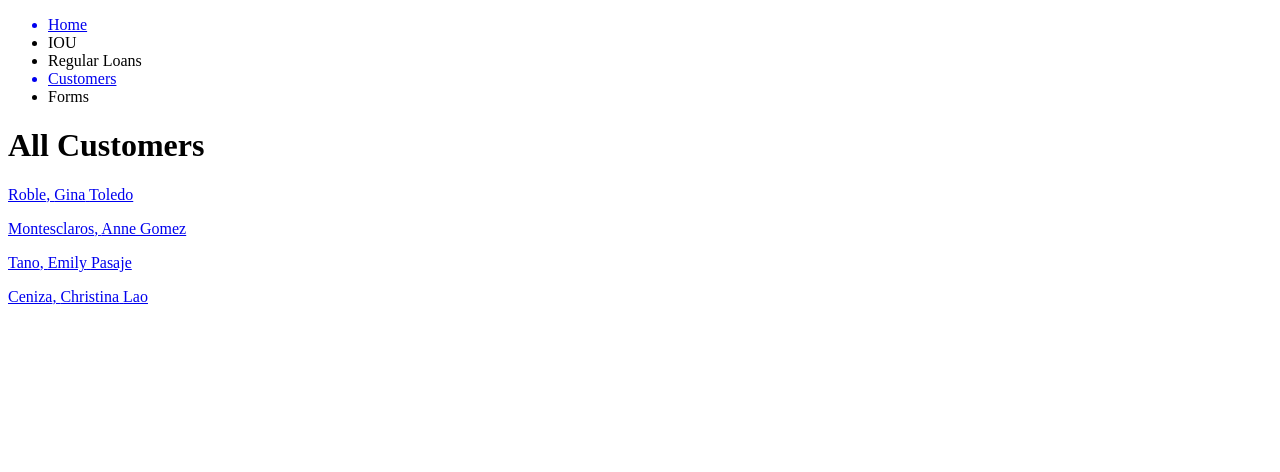
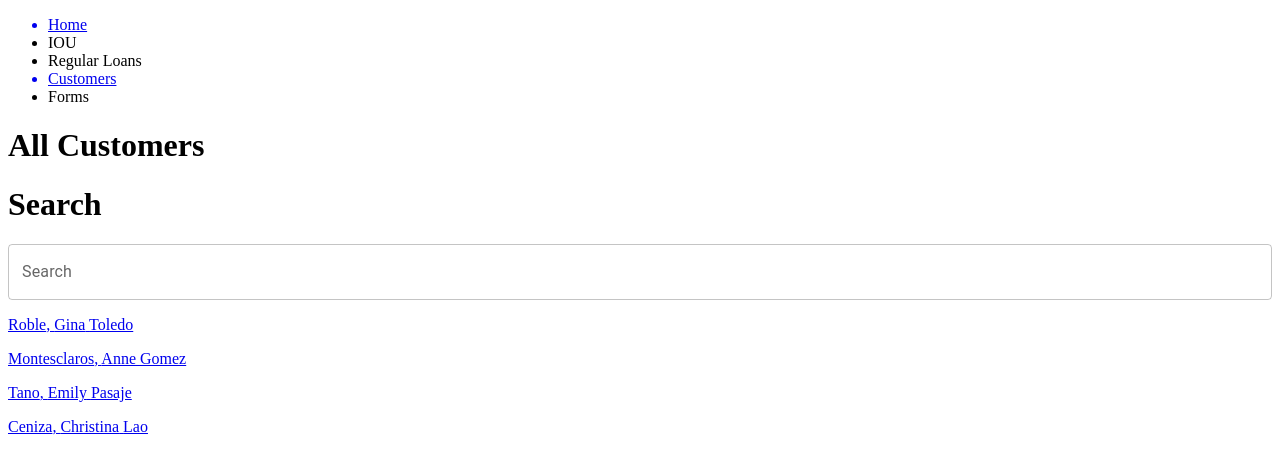
Before and after one commit to claudette-cabahug/vive-slams, a React app: page /customers in a window 1280 px wide. Shown: the top 472 px of the page. Built offline with nearby package versions, Linux system fonts and the light colour scheme; the HTML template or start-up script is replaced by a standard one.

Commit message:
create a search bar to customers list -- functionality still not working

```diff
--- a/src/client/components/Customers.jsx
+++ b/src/client/components/Customers.jsx
@@ -2,6 +2,7 @@ import React, { Component } from 'react'
 
 import customers from '../../data/customers'
 
+import SearchBar from './SearchBar'
 import CustomerCard from './CustomerCard'
 
 export default class Customers extends Component {
@@ -9,6 +10,7 @@ export default class Customers extends Component {
     return (
       <div>
         <h1>All Customers</h1>
+        <SearchBar />
         <div>
           {customers.map(customer => {
             return <CustomerCard key={customer.id} customer={customer} />
--- /dev/null
+++ b/src/client/components/SearchBar.jsx
@@ -0,0 +1,22 @@
+import React, { Component } from 'react'
+import TextField from "@mui/material/TextField"
+
+export default class SearchBar extends Component {
+
+  render() {
+    return (
+    <div className="main">
+      <h1>Search</h1>
+      <div className="search">
+        <TextField
+          id="outlined-basic"
+          variant="outlined"
+          fullWidth
+          label="Search"
+        />
+      </div>
+      {/* <List /> */}
+    </div>
+    )
+  }
+}
```
